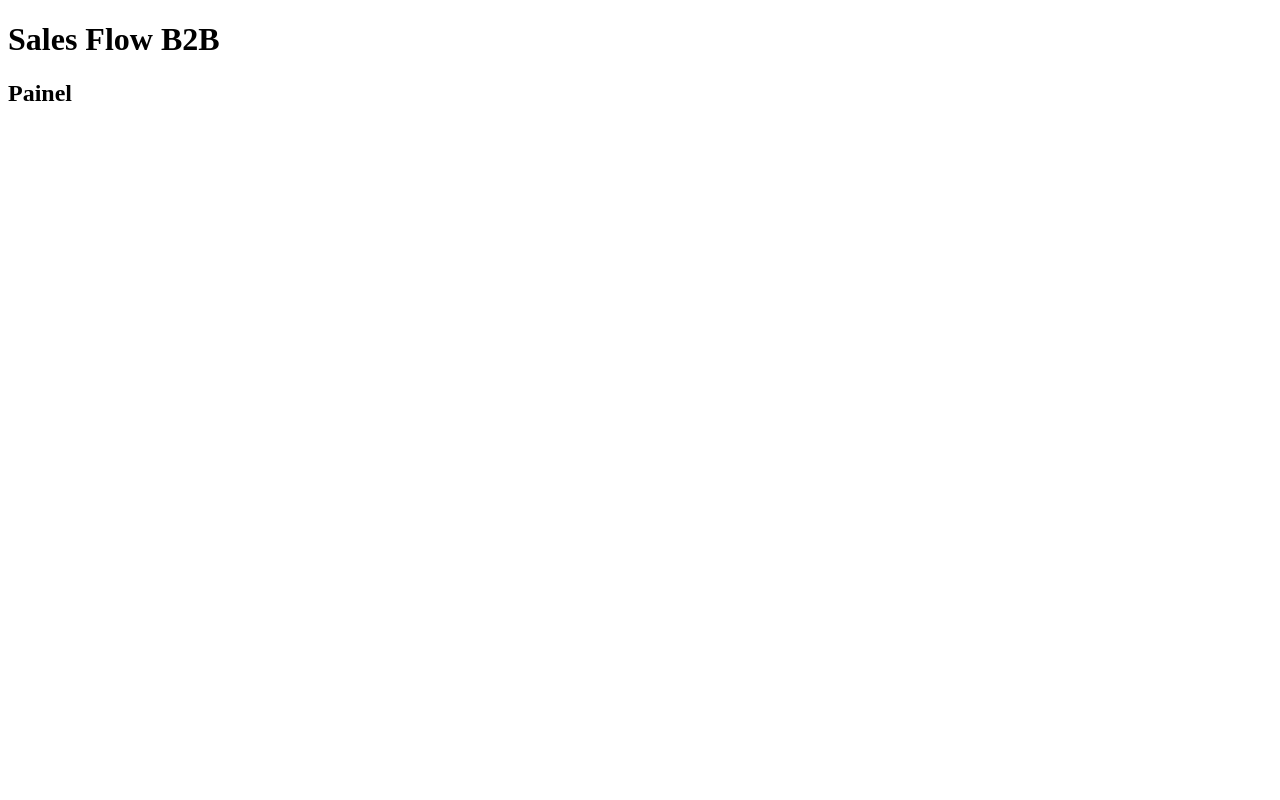
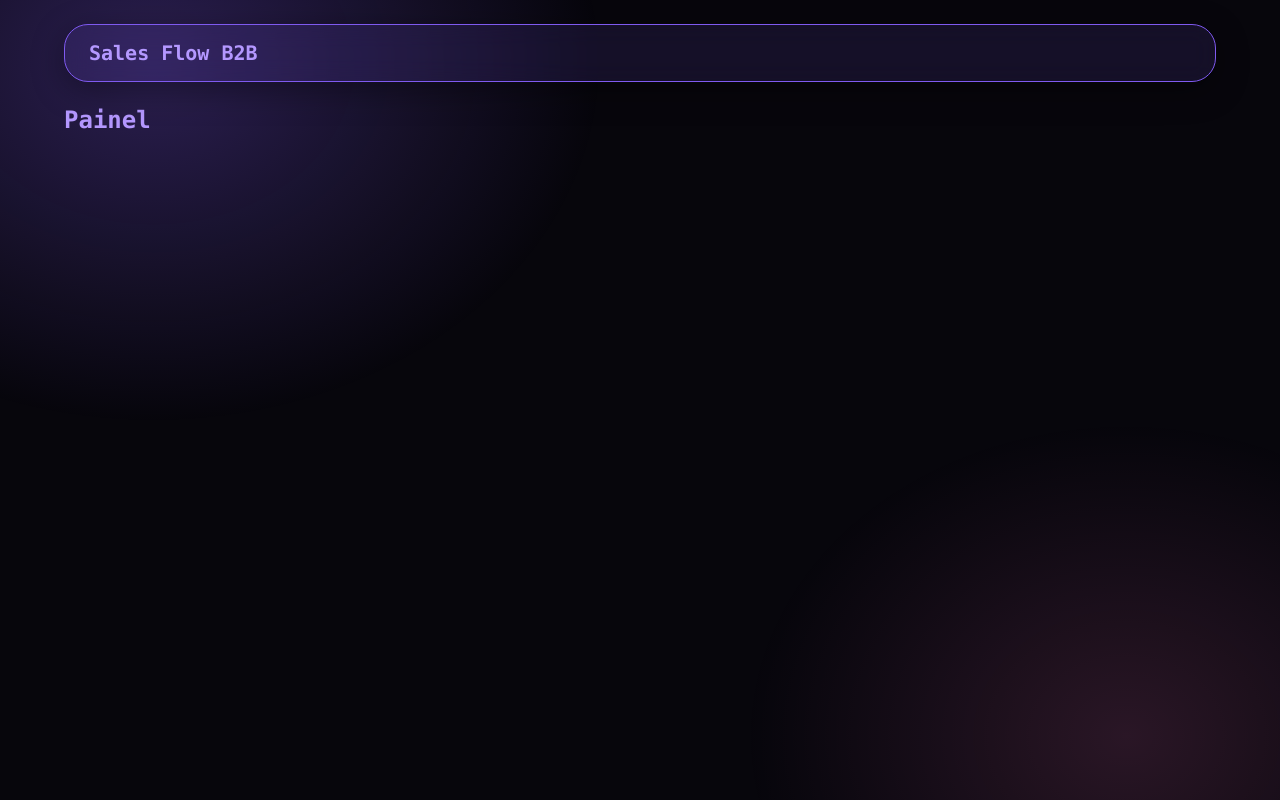
Before and after one commit to ewn1/salesflow-b2b, a React (Vite) app in the folder frontend/: page / in a window 1280 px wide. Built offline with nearby package versions, Linux system fonts and the light colour scheme.

Commit message:
feat(frontend): adiciona tokens de tema, fontes e estilos compartilhados

```diff
--- a/frontend/package.json
+++ b/frontend/package.json
@@ -14,6 +14,8 @@
     "format:check": "prettier --check ."
   },
   "dependencies": {
+    "@fontsource-variable/inter": "^5.3.0",
+    "@fontsource-variable/roboto-mono": "^5.3.0",
     "@reduxjs/toolkit": "^2.14.0",
     "react": "^19.3.1",
     "react-dom": "^19.3.1",
--- /dev/null
+++ b/frontend/src/App.module.css
@@ -0,0 +1,21 @@
+.shell {
+  display: flex;
+  flex-direction: column;
+  gap: 1.5rem;
+  width: min(100% - 2rem, 72rem);
+  min-height: 100vh;
+  margin-inline: auto;
+  padding-block: 1.5rem;
+}
+
+.header {
+  padding: 1rem 1.5rem;
+}
+
+.header h1 {
+  font-size: 1.25rem;
+}
+
+.main {
+  flex: 1;
+}
--- a/frontend/src/App.tsx
+++ b/frontend/src/App.tsx
@@ -1,14 +1,17 @@
+import styles from './App.module.css'
 import { Outlet } from 'react-router'
 
 function App() {
   return (
     <>
-      <header>
-        <h1>Sales Flow B2B</h1>
-      </header>
-      <main>
-        <Outlet />
-      </main>
+      <div className={styles.shell}>
+        <header className={`glass ${styles.header}`}>
+          <h1>Sales Flow B2B</h1>
+        </header>
+        <main className={styles.main}>
+          <Outlet />
+        </main>
+      </div>
     </>
   )
 }
--- /dev/null
+++ b/frontend/src/index.css
@@ -0,0 +1,229 @@
+/* Design tokens. Dark is the default theme; light is opt-in through
+  <html data-theme="light">. Every text/background pair was checked against
+  WCAG AA: 4.5:1 for text and 3:1 for component borders. */
+
+:root {
+  --font-body: 'Inter Variable', system-ui, sans-serif;
+  --font-mono:
+    'Roboto Mono Variable', ui-monospace, 'SFMono-Regular', Menlo, monospace;
+}
+
+:root,
+:root[data-theme='dark'] {
+  color-scheme: dark;
+
+  --bg: #07060c;
+  --blob-purple: rgb(127 90 240 / 0.3);
+  --blob-pink: rgb(255 121 198 / 0.14);
+
+  --surface: #0b0b0d;
+  --glass-bg: rgb(127 90 240 / 0.12);
+  --glass-border: #7f5af0;
+  --glass-shadow: 0 8px 32px rgb(0 0 0 / 0.37);
+
+  --text: #e6e4f0;
+  --text-muted: #94a3b8;
+  --accent-fill: #6b46e0;
+  --on-accent: #fffffe;
+  --accent-text: #b498ff;
+  --highlight: #ff79c6;
+  --highlight-glow: rgb(255 121 198 / 0.4);
+  --border: #7f5af0;
+
+  --danger: #ff7b8f;
+  --success: #50fa7b;
+  --warning: #f1fa8c;
+}
+
+:root[data-theme='light'] {
+  color-scheme: light;
+
+  --bg: #f5f3ff;
+  --blob-purple: rgb(127 90 240 / 0.18);
+  --blob-pink: rgb(255 121 198 / 0.16);
+
+  --surface: #ffffff;
+  --glass-bg: rgb(255 255 255 / 0.55);
+  --glass-border: #5b3fd0;
+  --glass-shadow: 0 8px 32px rgb(91 63 208 / 0.15);
+
+  --text: #1b1730;
+  --text-muted: #5b5675;
+  --accent-fill: #5b3fd0;
+  --on-accent: #ffffff;
+  --accent-text: #5b3fd0;
+  --highlight: #b0307f;
+  --highlight-glow: rgb(176 48 127 / 0.3);
+  --border: #5b3fd0;
+
+  --danger: #b3261e;
+  --success: #1a7f37;
+  --warning: #8a5a00;
+}
+
+*,
+*::before,
+*::after {
+  box-sizing: border-box;
+}
+
+* {
+  margin: 0;
+}
+
+body {
+  min-height: 100vh;
+  font-family: var(--font-body);
+  line-height: 1.6;
+  color: var(--text);
+  background-color: var(--bg);
+}
+
+/* Decorative backdrop: two soft colour blobs for the glass to refract.
+   Plain radial gradients are cheap, unlike a blur filter on a huge element. */
+body::before {
+  content: '';
+  position: fixed;
+  inset: 0;
+  z-index: -1;
+  pointer-events: none;
+  background:
+    radial-gradient(40rem 32rem at 12% 8%, var(--blob-purple), transparent 70%),
+    radial-gradient(34rem 28rem at 88% 92%, var(--blob-pink), transparent 70%);
+}
+
+h1,
+h2,
+h3 {
+  font-family: var(--font-mono);
+  line-height: 1.2;
+  color: var(--accent-text);
+}
+
+a {
+  color: var(--accent-text);
+  text-underline-offset: 0.2em;
+}
+
+a:hover {
+  color: var(--highlight);
+}
+
+:focus-visible {
+  outline: 3px solid var(--highlight);
+  outline-offset: 3px;
+}
+
+@media (prefers-reduced-motion: reduce) {
+  *,
+  *::before,
+  *::after {
+    animation-duration: 0.01ms !important;
+    animation-iteration-count: 1 !important;
+    transition-duration: 0.01ms !important;
+  }
+}
+
+/* Frames the page (header, summary cards, login, modals). Never for dense
+   data: tables and long forms use .surface so reading stays effortless. */
+.glass {
+  background: var(--glass-bg);
+  border: 1px solid var(--glass-border);
+  border-radius: 1.5rem;
+  box-shadow: var(--glass-shadow);
+  -webkit-backdrop-filter: blur(12px);
+  backdrop-filter: blur(12px);
+}
+
+@supports not (
+  (backdrop-filter: blur(1px)) or (-webkit-backdrop-filter: blur(1px))
+) {
+  .glass {
+    background: var(--surface);
+  }
+}
+
+.surface {
+  padding: 1.5rem;
+  background: var(--surface);
+  border: 1px solid var(--border);
+  border-radius: 0.75rem;
+  box-shadow: 0 0 20px rgb(127 90 240 / 0.15);
+}
+
+.btn {
+  display: inline-flex;
+  align-items: center;
+  justify-content: center;
+  gap: 0.5rem;
+  min-height: 2.75rem;
+  padding: 0.75rem 1.25rem;
+  font-family: var(--font-mono);
+  font-size: 1rem;
+  font-weight: 700;
+  color: var(--text);
+  background: var(--glass-bg);
+  border: 1px solid var(--border);
+  border-radius: 1.5rem;
+  cursor: pointer;
+  transition:
+    transform 0.2s ease,
+    border-color 0.3s ease,
+    box-shadow 0.3s ease;
+}
+
+.btn:hover {
+  border-color: var(--highlight);
+  box-shadow: 0 0 20px var(--highlight-glow);
+  transform: translateY(-2px);
+}
+
+.btn:active {
+  transform: translateY(0);
+}
+
+.btn:disabled {
+  opacity: 0.6;
+  cursor: not-allowed;
+  box-shadow: none;
+  transform: none;
+}
+
+.btn-primary {
+  color: var(--on-accent);
+  background: var(--accent-fill);
+}
+
+.field {
+  display: flex;
+  flex-direction: column;
+  gap: 0.375rem;
+}
+
+.field label {
+  font-size: 0.875rem;
+  font-weight: 600;
+}
+
+.input {
+  min-height: 2.75rem;
+  padding: 0.625rem 0.875rem;
+  font: inherit;
+  color: var(--text);
+  background: var(--surface);
+  border: 1px solid var(--border);
+  border-radius: 0.75rem;
+}
+
+.input::placeholder {
+  color: var(--text-muted);
+}
+
+.input[aria-invalid='true'] {
+  border-color: var(--danger);
+}
+
+.field-error {
+  font-size: 0.875rem;
+  color: var(--danger);
+}
--- a/frontend/src/main.tsx
+++ b/frontend/src/main.tsx
@@ -1,3 +1,6 @@
+import '@fontsource-variable/inter/wght.css'
+import '@fontsource-variable/roboto-mono/wght.css'
+import './index.css'
 import { StrictMode } from 'react'
 import { createRoot } from 'react-dom/client'
 import { createBrowserRouter } from 'react-router'
```
Also changed, not shown: 1 other file (tests, documents, lock files or other folders).
